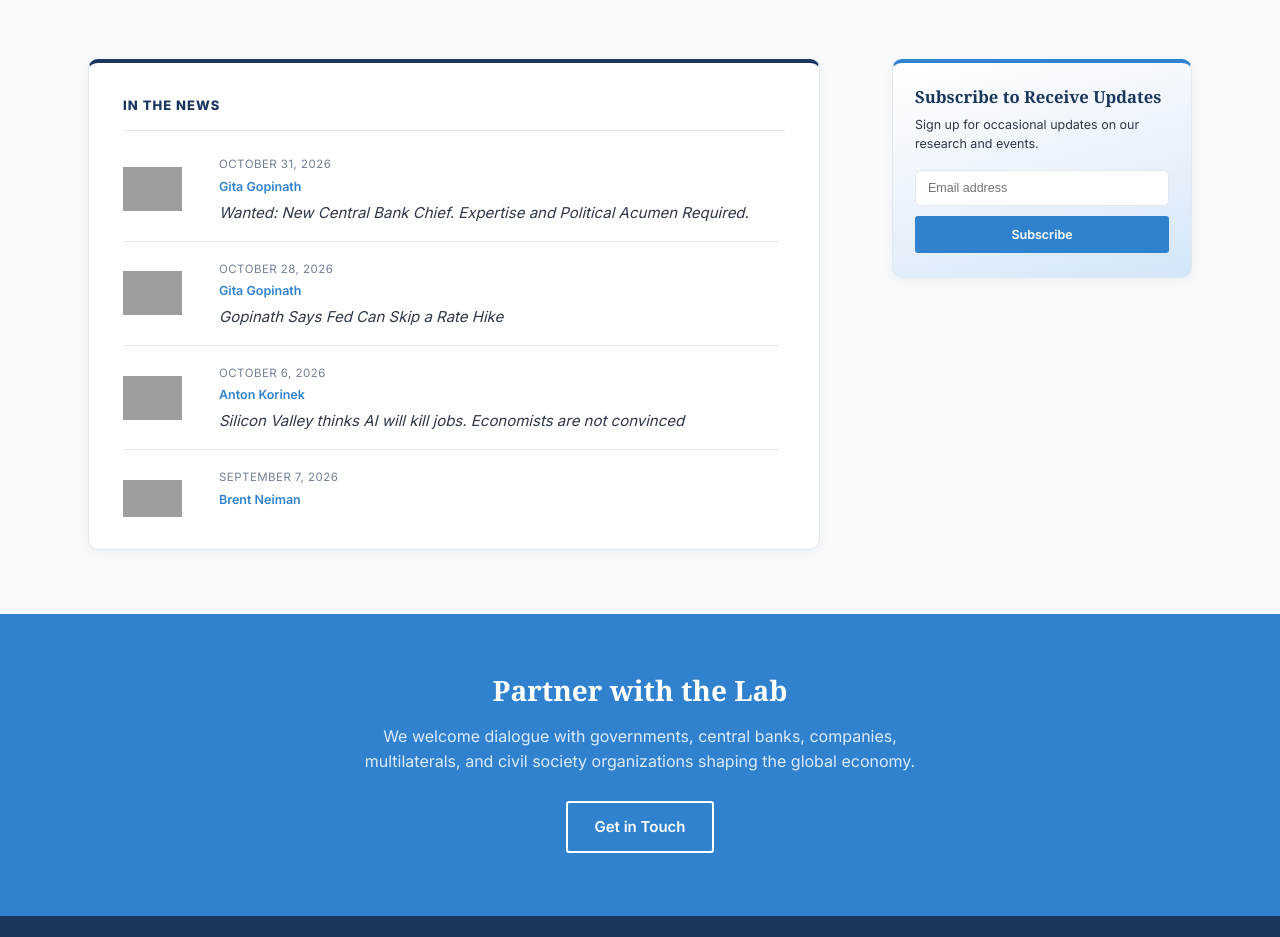
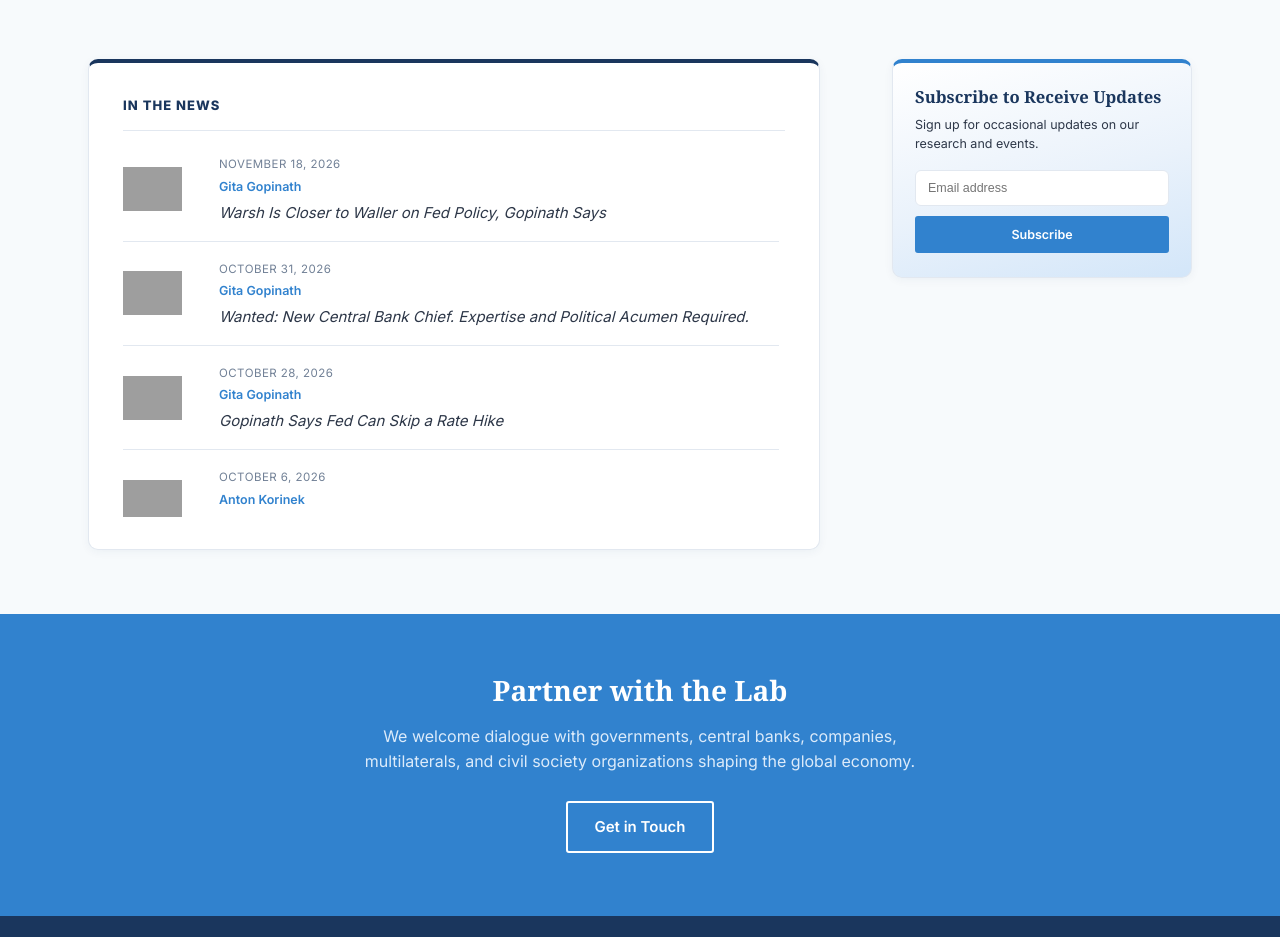
Before and after one commit to globaleconomicslab/globaleconomicslab.github.io, a plain HTML site: page index.html in a window 1280 px wide. Shown: the part 1940-2877 px from the top of the page. Drawn offline with Linux system fonts and the light colour scheme; grey boxes are pictures that could not be loaded.

Commit message:
Add files via upload

```diff
--- a/index.html
+++ b/index.html
@@ -121,6 +121,15 @@
           <span class="upc-label">In the News</span>
         </div>
         <div class="upc-list">
+          <a class="upc-press-item" href="https://www.bloomberg.com/news/videos/2026-11-18/warsh-is-closer-to-waller-on-fed-policy-gopinath-says-video" target="_blank" rel="noopener">
+            <img class="upc-press-logo" src="https://unavatar.io/bloomberg.com" onerror="this.onerror=null;this.src=&#39;https://www.google.com/s2/favicons?domain=bloomberg.com&amp;sz=128&#39;;" alt="Bloomberg" loading="lazy">
+            <div class="upc-press-body">
+              <span class="upc-press-outlet">Bloomberg</span>
+              <span class="upc-press-date">November 18, 2026</span>
+              <span class="upc-press-author">Gita Gopinath</span>
+              <span class="upc-press-title">Warsh Is Closer to Waller on Fed Policy, Gopinath Says</span>
+            </div>
+          </a>
           <a class="upc-press-item" href="https://www.nytimes.com/2026/10/31/business/european-central-bank-lagarde-succession.html?unlocked_article_code=1.M1E.5x-u.I5aFWMeZR0KB" target="_blank" rel="noopener">
             <img class="upc-press-logo" src="https://unavatar.io/nytimes.com" onerror="this.onerror=null;this.src=&#39;https://www.google.com/s2/favicons?domain=nytimes.com&amp;sz=128&#39;;" alt="The New York Times" loading="lazy">
             <div class="upc-press-body">
```
